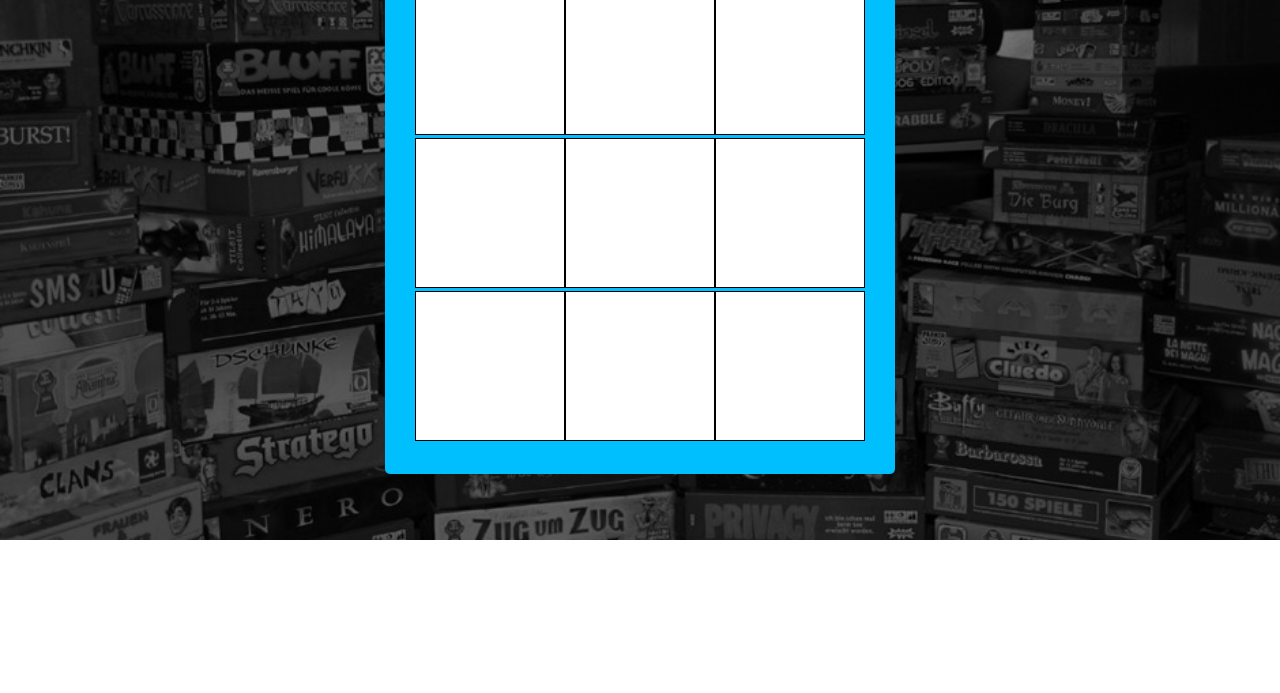
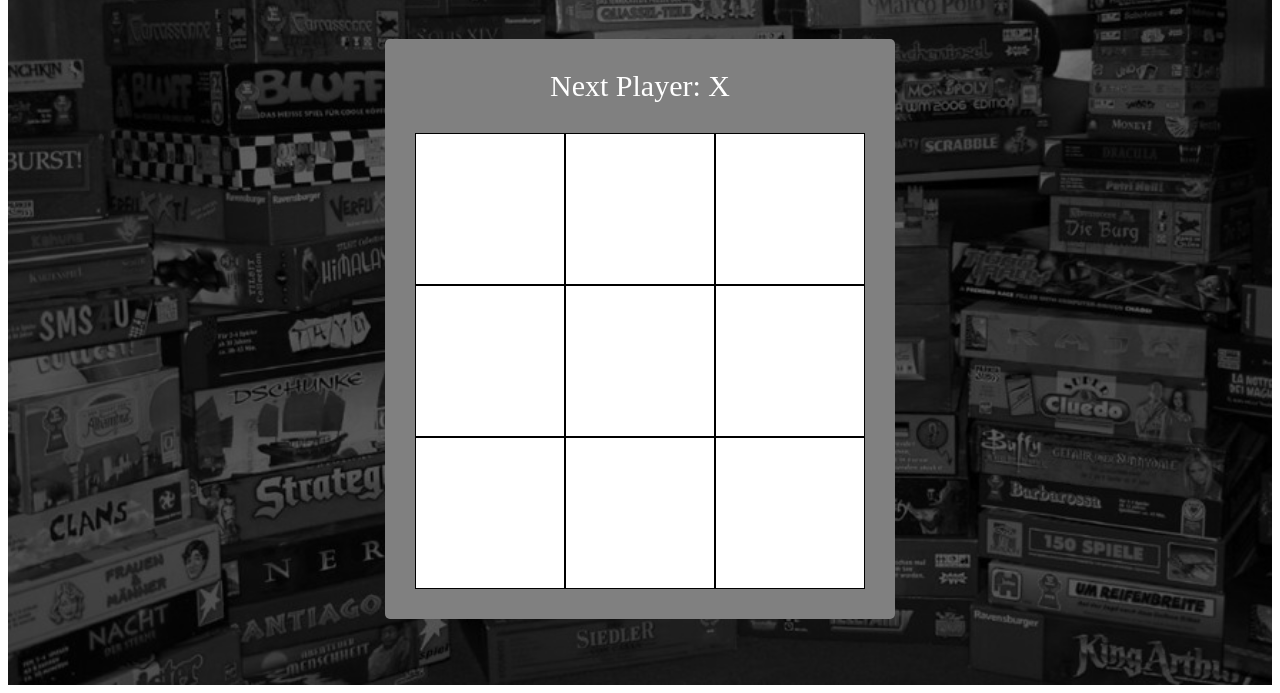
Before and after one commit to miriam-lau/React_Tic-Tac-Toe, a React app in the folder tic-tac-toe/: page / in a window 1280 px wide. Shown: the part 217-910 px from the top of the page. Before the commit the page ends 800 px from the top, so only its background shows below. Built offline with nearby package versions, Linux system fonts and the light colour scheme; a web font is replaced by a local one.

Commit message:
Fixx CSS styling on game

```diff
--- a/tic-tac-toe/public/style/index.css
+++ b/tic-tac-toe/public/style/index.css
@@ -1,15 +1,3 @@
-html, body, div, h1, button {
-  margin: 0;
-  border: 0;
-  padding: 0;
-  font: inherit;
-  text-align: inherit;
-  text-decoration: inherit;
-  color: inherit;
-  background: transparent;
-  list-style: none;
-}
-
 .game {
   padding: 50px;
   background: linear-gradient( rgba(0, 0, 0, 0.5), rgba(0, 0, 0, 0.5) ), url("../used-board-games-1.jpg");
@@ -22,7 +10,7 @@ html, body, div, h1, button {
 h1 {
   text-align: center;
   font-family: 'Baloo';
-  font-size: 50px;
+  font-size: 80px;
   color: white;
 }
 
@@ -31,21 +19,25 @@ h1 {
   text-align: center;
   width: 450px;
   padding: 30px;
-  background-color: #00bfff;
+  background-color: #808080;
   border-radius: 5px;
 }
 
 .status {
   font-family: 'Baloo';
   font-size: 30px;
+  color: white;
   padding-bottom: 30px;
 }
 
 .board-row {
-  /*background-color: red;*/
+  display: flex;
 }
 
 .square {
+  display: flex;
+  align-items: center;
+  justify-content: center;
   font-family: 'Baloo';
   font-size: 60px;
   background-color: white;
@@ -57,4 +49,5 @@ h1 {
 
 .square:hover {
   cursor: pointer;
+  background-color: #e6e6e6;
 }
--- a/tic-tac-toe/src/components/board.js
+++ b/tic-tac-toe/src/components/board.js
@@ -1,6 +1,8 @@
 import React, { Component } from 'react';
 import Square from './square';
 import { calculateWinner, isOver } from '../util/helper_methods';
+
+// button to click to play again
 
 class Board extends Component {
   constructor(props) {
--- a/tic-tac-toe/src/components/square.js
+++ b/tic-tac-toe/src/components/square.js
@@ -2,11 +2,11 @@ import React from 'react';
 
 const Square = (props) => {
   return(
-    <button
+    <div
       className="square"
       onClick={ props.onClick }>
-        { props.value }
-    </button>
+        <section>{ props.value }</section>
+    </div>
   );
 }
 
```
